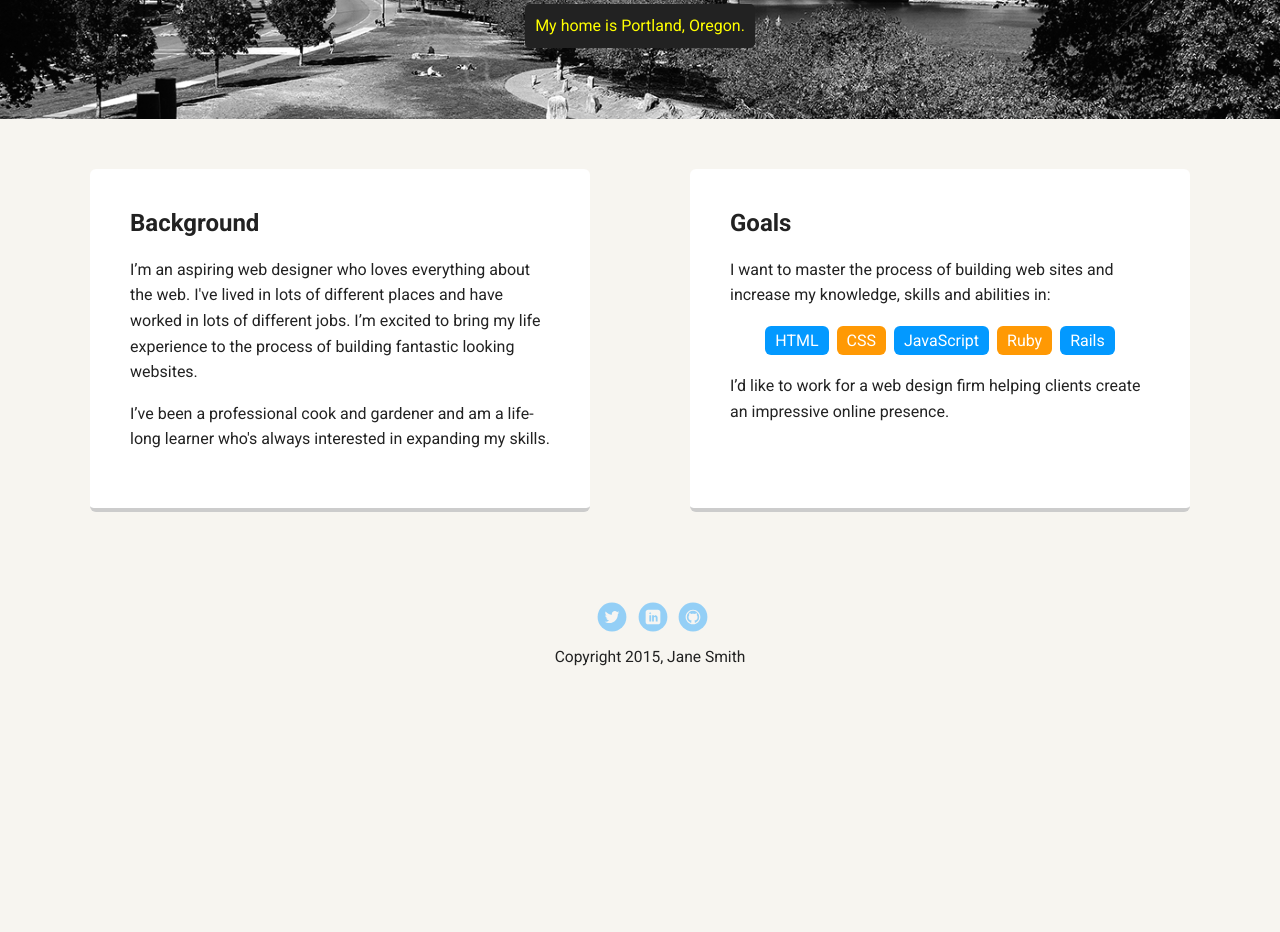
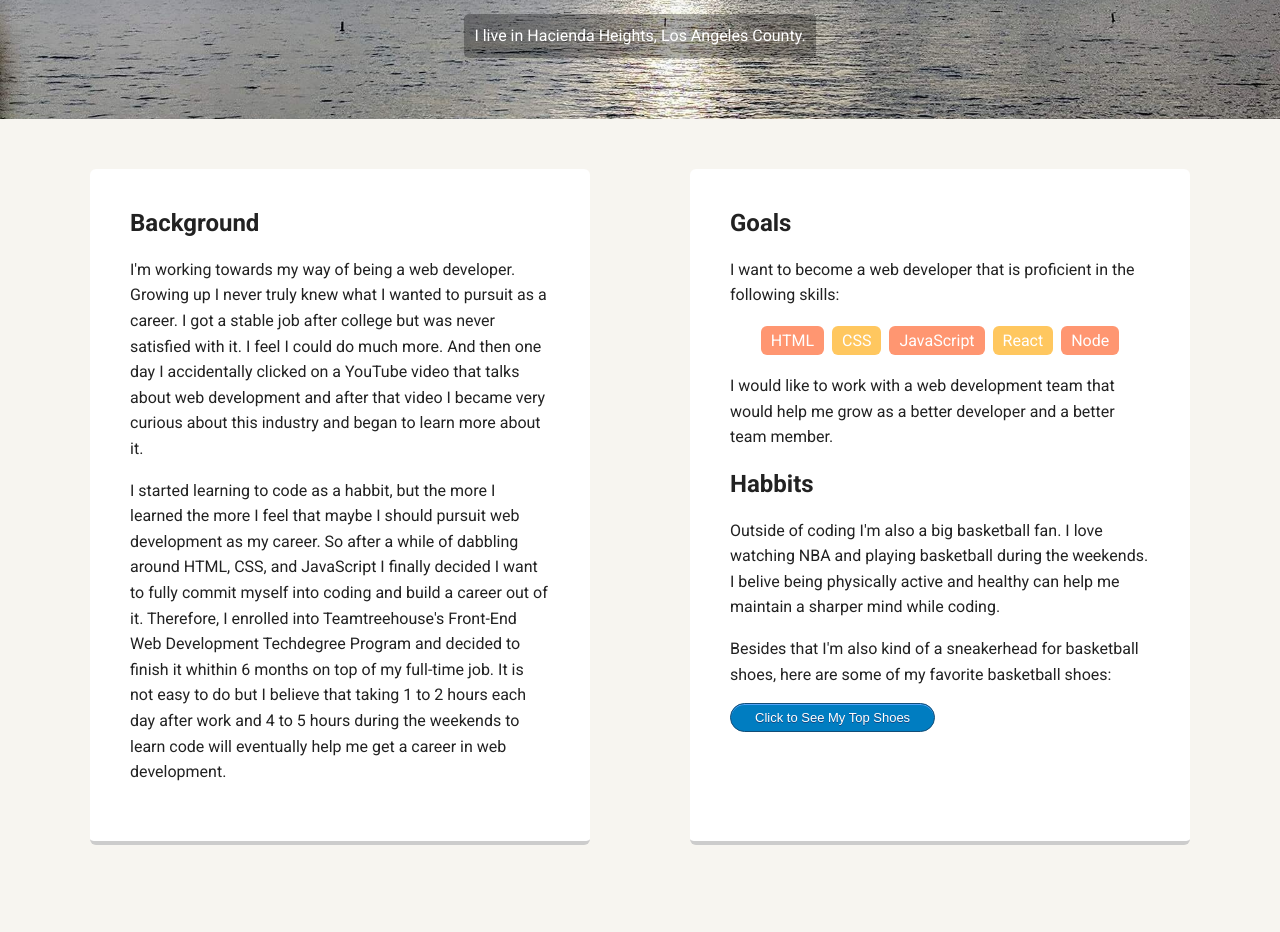
Before and after one commit to cwu023/project-1-personal-profile-page, a plain HTML site: page index.html in a window 1280 px wide. Shown: the part 351-1283 px from the top of the page. Before the commit the page ends 1112 px from the top, so only its background shows below. Drawn offline with nearby package versions, Linux system fonts and the light colour scheme; a web font is replaced by a local one.

Commit message:
Added images and some content
-Added images
-Added HTML contents
-Added some new CSS

```diff
--- a/index.html
+++ b/index.html
@@ -2,54 +2,77 @@
 <html lang="en">
 <head>
   <meta charset="utf-8">
-  <title>Jane Smith's Profile</title>
+  <title>Jimmy Wu's Profile</title>
   <meta name="viewport" content="width=device-width, initial-scale=1.0">
   <link rel="stylesheet" href="styles.css">
-  <link href="https://fonts.googleapis.com/css?family=Muli%7CRoboto:400,300,500,700,900" rel="stylesheet"></head>
+  <link href="https://fonts.googleapis.com/css?family=Muli%7CRoboto:400,300,500,700,900" rel="stylesheet">
+</head>
+
   <body>
 
     <div class="main-nav">
         <ul class="nav">
-          <li class="name">Jane Smith</li>
-          <li><a href="#">Home</a></li>
-          <li><a href="#">Experience</a></li>
+          <li class="name"><a href="index.html">Jimmy Wu</a></li>
+          <li><a href="index.html">Home</a></li>
+          <li><a href="https://codepen.io/cwu023/" target="_blank">Projects</a></li>
         </ul>
     </div>
 
     <header>
-      <img src="images/me.png" alt="Drawing of Jane Smith" class="profile-image">
-      <h1 class="tag name">Hello, I’m Jane.</h1>
-      <p class="tag location">My home is Portland, Oregon.</p>
+      <img src="images/jimmywu.jpg" alt="Selfie of Jimmy Wu" class="profile-image">
+      <h1 class="tag name">Hello World, I'm Jimmy Wu</h1>
+      <p class="tag location">I live in Hacienda Heights, Los Angeles County.</p>
     </header>
 
     <main class="flex">
       <div class="card">
         <h2>Background</h2>
-        <p>I’m an aspiring web designer who loves everything about the web. I've lived in lots of different places and have worked in lots of different jobs. I’m excited to bring my life experience to the process of building fantastic looking websites.</p>
-        <p>I’ve been a professional cook and gardener and am a life-long learner who's always interested in expanding my skills.</p>
+        <p>I'm working towards my way of being a web developer. Growing up I never truly knew what I wanted to pursuit as a career. I got a stable job after college but was never satisfied with it. I feel I could do much more. And then one day I accidentally clicked on a YouTube video that talks about web development and after that video I became very curious about this industry and began to learn more about it.</p>
+
+        <p>I started learning to code as a habbit, but the more I learned the more I feel that maybe I should pursuit web development as my career. So after a while of dabbling around HTML, CSS, and JavaScript I finally decided I want to fully commit myself into coding and build a career out of it. Therefore, I enrolled into Teamtreehouse's Front-End Web Development Techdegree Program and decided to finish it whithin 6 months on top of my full-time job. It is not easy to do but I believe that taking 1 to 2 hours each day after work and 4 to 5 hours during the weekends to learn code will eventually help me get a career in web development.</p>
       </div>
 
       <div class="card">
         <h2>Goals</h2>
-        <p>I want to master the process of building web sites and increase my knowledge, skills and abilities in:</p>
+        <p>I want to become a web developer that is proficient in the following skills:</p>
         <ul class="skills">
           <li>HTML</li>
           <li>CSS</li>
           <li>JavaScript</li>
-          <li>Ruby</li>
-          <li>Rails</li>
+          <li>React</li>
+          <li>Node</li>
         </ul>
-        <p>I’d like to work for a web design firm helping clients create an impressive online presence.</p>
+        <p>I would like to work with a web development team that would help me grow as a better developer and a better team member.</p>
+
+        <h2>Habbits</h2>
+        <p>Outside of coding I'm also a big basketball fan. I love watching NBA and playing basketball during the weekends. I belive being physically active and healthy can help me maintain a sharper mind while coding.</p>
+        <p>Besides that I'm also kind of a sneakerhead for basketball shoes, here are some of my favorite basketball shoes:</p>
+
+        <button>Click to See My Top Shoes</button>
+        <figure>
+          <img src="images/kobe8.png" alt="kobe 8" class="kobe">
+          <figcaption class="caption">Kobe 8 Elite - Dark Knight</figcaption>
+          <img src="images/kobe11.jpg" alt="kobe 11" class="kobe">
+          <figcaption class="caption">Kobe 11 Elite - Dark Horse</figcaption>
+          <img src="images/kobe360.jpg" alt="kobe 360" class="kobe">
+          <figcaption class="caption">Kobe AD NXT 360 - Mamba Day</figcaption>
+        </figure>
       </div>
 
     </main>
     <footer>
       <ul>
-        <li><a href="#" class="social twitter">Twitter</a></li>
-        <li><a href="#" class="social linkedin">LinkedIn</a></li>
-        <li><a href="#" class="social github">Github</a></li>
+        <li><a href="https://codepen.io/cwu023/" target="_blank" class="social codepen">CodePen</a></li>
+        <li><a href="mailto:cwu023@gmail.com" class="social email">Email</a></li>
+        <li><a href="https://github.com/cwu023" target="_blank" class="social github">Github</a></li>
       </ul>
-      <p class="copyright">Copyright 2015, Jane Smith</p>
+      <p class="copyright">Copyright&copy; 2018, Jimmy Wu</p>
     </footer>
+
+  <script
+  src="https://code.jquery.com/jquery-3.3.1.min.js"
+  integrity="sha256-FgpCb/KJQlLNfOu91ta32o/NMZxltwRo8QtmkMRdAu8="
+  crossorigin="anonymous"></script>  <!-- jQuery CDN -->
+  <script type="text/javascript" src="main.js"></script>
   </body>
   </html>
--- /dev/null
+++ b/main.js
@@ -0,0 +1,7 @@
+$('.kobe').hide();
+$('.caption').hide();
+
+$('button').on('click', function(){
+	$('.kobe').fadeToggle(1000);
+	$('.caption').fadeToggle(1000);
+});
--- a/styles.css
+++ b/styles.css
@@ -57,7 +57,7 @@ a:hover {
 
 header {
   text-align: center;
-  background: url('images/portland.jpg') no-repeat top center ;
+  background: url('images/background.jpg') no-repeat center ;
   background-size: cover;
   overflow: hidden;
   padding-top: 60px;
@@ -77,16 +77,16 @@ header .profile-image:hover {
   transform: scale(1.2) rotate(5deg);
 }
 .tag {
-  background-color: #efefef;
+  background-color: rgba(255,255,255,0.3);
   color: black;
   padding: 10px;
   border-radius: 5px;
   display: table;
-  margin: 10px auto;
+  margin: 15px auto;
 }
 .location {
-  background-color: #222;
-  color: yellow;
+  background-color: rgba(0,0,0,0.3);
+  color: white;
 }
 .card {
   margin: 30px;
@@ -110,14 +110,14 @@ ul.skills {
 .skills li {
   border-radius: 6px;
   display: inline-block;
-  background: #ff9904;
+  background: #FFC75F;
   color: white;
   padding: 5px 10px;
   margin: 2px;
 }
 
 .skills li:nth-child(odd) {
-  background: #0399ff;
+  background: #FF9671;
 }
 
 footer {
@@ -151,11 +151,11 @@ a.social {
   opacity: .4;
   transition: all .5s;
 }
-a.twitter {
-  background-image: url(images/twitter.svg);
+a.codepen {
+  background-image: url(images/codepen.png);
 }
-a.linkedin {
-  background-image: url(images/linkedin.svg);
+a.email {
+  background-image: url(images/email.png);
 }
 a.github {
   background-image: url(images/github.svg);
@@ -165,6 +165,40 @@ a.social:hover {
 }
 .clearfix {
   clear: both;
+}
+
+.kobe {
+  width: 100%;
+  height: auto;
+}
+
+.caption {
+  text-align: center;
+}
+
+button {
+  border-radius: 30px;
+  -moz-box-shadow:inset 0px 1px 0px 0px #54a3f7;
+  -webkit-box-shadow:inset 0px 1px 0px 0px #54a3f7;
+  box-shadow:inset 0px 1px 0px 0px #54a3f7;
+  background-color:#007dc1;
+  border:1px solid #124d77;
+  cursor:pointer;
+  color:#ffffff;
+  font-family:Arial;
+  font-size:13px;
+  padding:6px 24px;
+  text-decoration:none;
+  text-shadow:0px 1px 0px #154682;
+}
+
+button:hover {
+  background-color:#0061a7;
+}
+
+button:active {
+  position:relative;
+  top:1px;
 }
 
 /* Styles for larger screens */
```
Also changed, not shown: images/background.jpg (added), images/codepen.png (added), images/email.png (added), images/jimmywu.jpg (added), images/kobe11.jpg (added), images/kobe360.jpg (added), images/kobe8.png (added), images/linkedin.svg (deleted), images/me.png (deleted), images/portland.jpg (deleted), images/twitter.svg (deleted), 2 other files.
